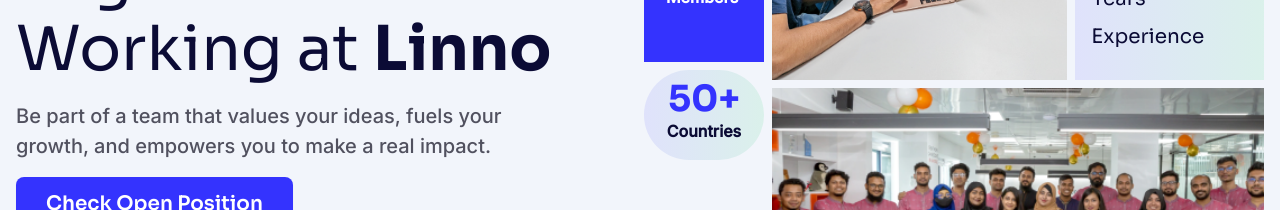
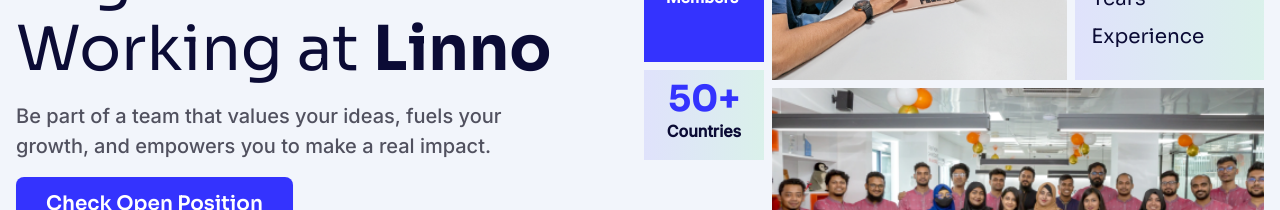
Before and after one commit to CODEREXLTD/Linno-website, a Next.js app: page /careers in a window 1280 px wide. Shown: the part 309-519 px from the top of the page. Built offline with nearby package versions, Linux system fonts and the light colour scheme.

Commit message:
fix the hero section of careers

```diff
--- a/src/app/careers/components/Hero.jsx
+++ b/src/app/careers/components/Hero.jsx
@@ -40,7 +40,7 @@ const Hero = () => {
                                         <span className="text-[12px] sm:text-[14px] lg:text-[16px] font-inter font-semibold leading-[18px] sm:leading-[21px] lg:leading-[24px]">Members</span>
                                     </div>
                                 </div>
-                                <div className="bg-[linear-gradient(90deg,#3433fe19_0%,_#00c85319_100%)] w-full sm:w-[120px] rounded-none sm:rounded-[60px] flex justify-center items-center h-auto py-4">
+                                <div className="bg-[linear-gradient(90deg,#3433fe19_0%,_#00c85319_100%)] w-full sm:w-[120px] flex justify-center items-center h-auto py-4">
                                     <div className="text-[15px] sm:text-[18px] lg:text-[20px] font-sora leading-[20px] sm:leading-[23px] lg:leading-[26px] text-center text-[#0b0b35]">
                                         <span className="text-[27px] sm:text-[32px] lg:text-[36px] font-extrabold leading-[20px] sm:leading-[23px] lg:leading-[26px] text-[#3433fe]">50+</span><br />
                                         <span className="text-[12px] sm:text-[14px] lg:text-[16px] font-inter font-semibold leading-[20px] sm:leading-[23px] lg:leading-[26px]">Countries</span>
@@ -119,7 +119,7 @@ const Hero = () => {
                                         <span className="text-[12px] sm:text-[14px] lg:text-[16px] font-inter font-semibold leading-[18px] sm:leading-[21px] lg:leading-[24px]">Members</span>
                                     </div>
                                 </div>
-                                <div className="bg-[linear-gradient(90deg,#3433fe19_0%,_#00c85319_100%)] rounded-[60px] flex justify-center items-center w-[120px] h-auto py-4">
+                                <div className="bg-[linear-gradient(90deg,#3433fe19_0%,_#00c85319_100%)] flex justify-center items-center w-[120px] h-auto py-4">
                                     <div className="text-[15px] sm:text-[18px] lg:text-[20px] font-sora leading-[20px] sm:leading-[23px] lg:leading-[26px] text-center text-[#0b0b35]">
                                         <span className="text-[27px] sm:text-[32px] lg:text-[36px] font-extrabold leading-[20px] sm:leading-[23px] lg:leading-[26px] text-[#3433fe]">50+</span><br />
                                         <span className="text-[12px] sm:text-[14px] lg:text-[16px] font-inter font-semibold leading-[20px] sm:leading-[23px] lg:leading-[26px]">Countries</span>
```
